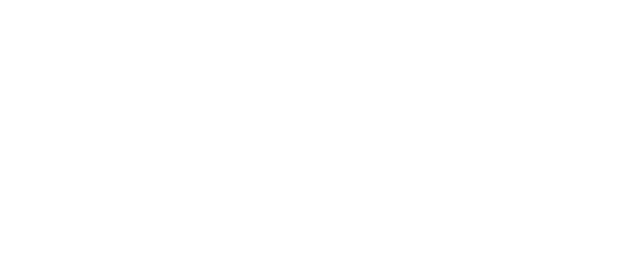
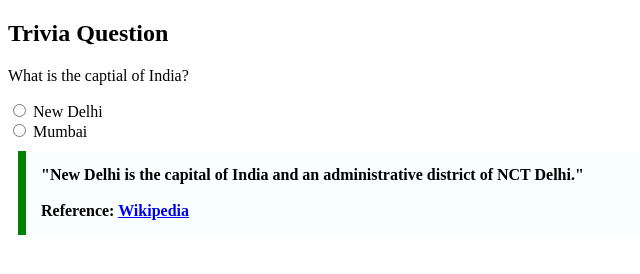
Before and after one commit to acciojob/trivia-unknownking16, a website: page main.html in a window 1280 px wide. Shown: the whole page, without its empty margins (0-640 px from the left). Drawn offline with Linux system fonts and the light colour scheme.

Commit message:
created a submission

```diff
--- a/main.html
+++ b/main.html
@@ -7,6 +7,31 @@
 </head>
 
 <body>
+	 <h2>Trivia Question</h2>
+
+    <p>What is the captial of India?</p>
+
+    <form>
+        <label>
+            <input type="radio" name="capital" value="New Delhi">
+            New Delhi
+        </label>
+        <br>
+
+        <label>
+            <input type="radio" name="capital" value="Mumbai">
+            Mumbai
+        </label>
+    </form>
+
+    <blockquote>
+        "New Delhi is the capital of India and an administrative district of NCT Delhi."
+        <br><br>
+        Reference:
+        <a href="https://en.wikipedia.org/wiki/New_Delhi" target="_blank">
+            Wikipedia
+        </a>
+    </blockquote>
 	<!-- the entire body must be written by student -->
     <script type="text/javascript" src="./script.js">
 </script>
--- a/styles.css
+++ b/styles.css
@@ -1,2 +1,10 @@
 
 /* Your CSS Code here. */
+ blockquote {
+            max-width: 600px;
+            margin: 10px;
+            padding: 15px;
+            border-left: 8px solid green;
+            background-color: #f8fffe;
+            font-weight: bold;
+        }
```
